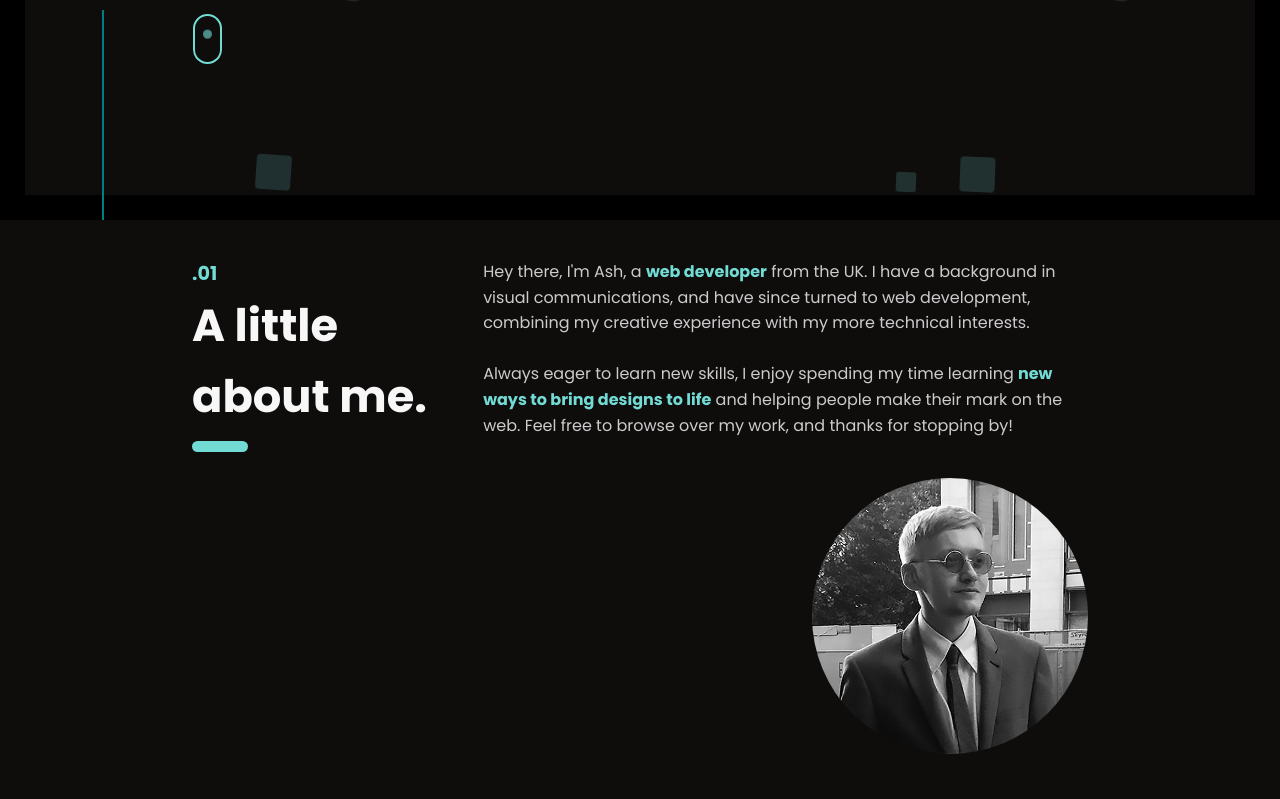
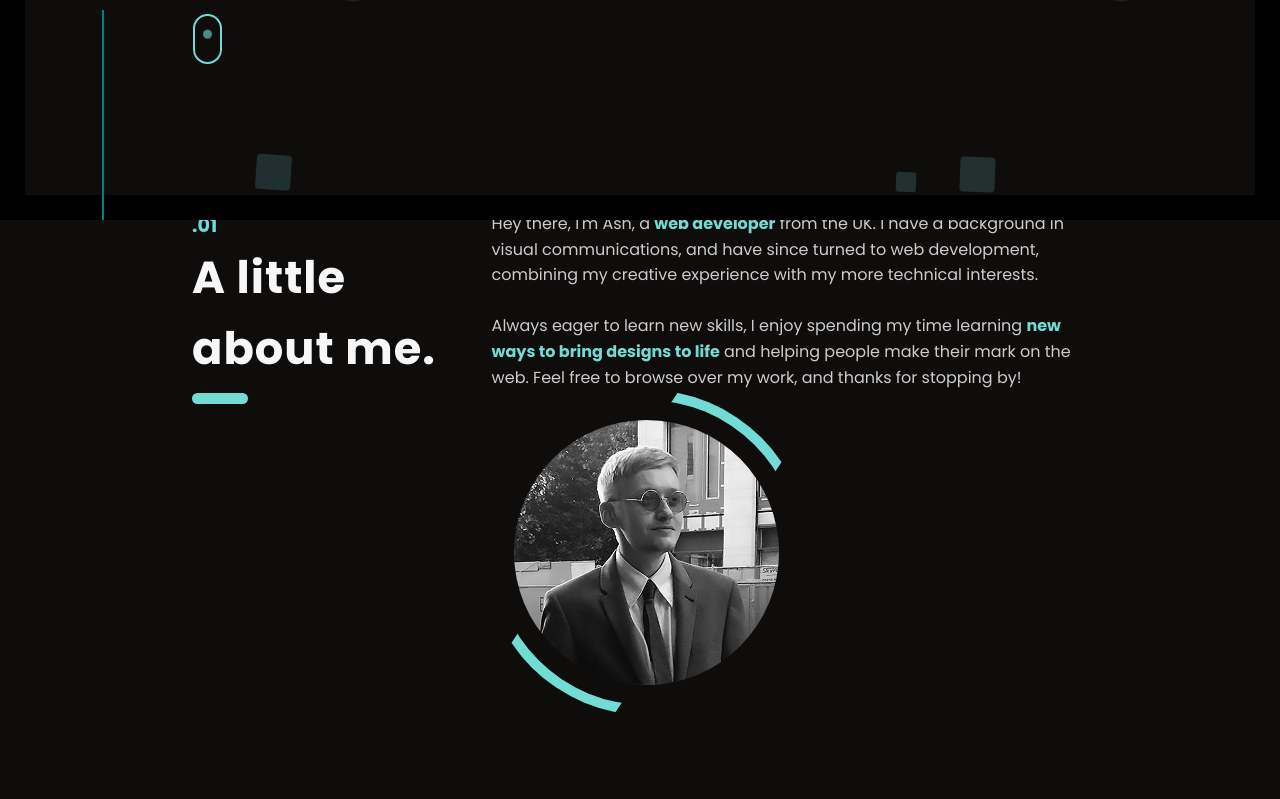
Before and after one commit to HighRoller94/portfoliov1, a Next.js app: page / in a window 1280 px wide. Shown: the part 580-1379 px from the top of the page. Built offline with nearby package versions, Linux system fonts and the light colour scheme; a web font is replaced by a local one.

Commit message:
added image animations

```diff
--- a/components/About.js
+++ b/components/About.js
@@ -1,4 +1,4 @@
-import React from 'react';
+import React, { useEffect } from 'react';
 import Image from 'next/image'
 
 import { useInView } from 'react-intersection-observer';
@@ -11,17 +11,34 @@ import AnimatedText from "./AnimatedText";
 
 function About({ offsetY }) {
 
-    const placeholderText = [
-        { type: "heading", text: "A little about me." }
-    ];
+    const letters = "ABCDEFGHIJKLMNOPQRSTUVWXYZ";
+    let interval = null;
 
-    const container = {
-        visible: {
-            transition: {
-                staggerChildren: 0.03
+    useEffect(() => {
+        document.querySelector('#aboutTitle').onmouseover = e => {
+            let iteration = 0;
+            clearInterval(interval);
+
+            interval = setInterval(() => {
+                e.target.innerText = e.target.innerText
+                .split("")
+                .map((letter, index) => {
+                    if(index < iteration) {
+                    return e.target.dataset.value[index];
                     }
+
+                    return letters[Math.floor(Math.random() * 26)]
+                })
+                .join("");
+
+                if(iteration >= e.target.dataset.value.length){
+                clearInterval(interval);
                 }
-    };
+
+                iteration += 1 / 3;
+            }, 10);
+        }
+    })
 
     const { ref, inView } = useInView({
         triggerOnce: true,
@@ -35,10 +52,9 @@ function About({ offsetY }) {
                 <motion.div className={AboutStyles.aboutHeader}
                 initial="hidden"
                 animate={inView ? "visible" : "hidden"}
-                variants={container}
                 >
                 <span>.01</span>
-                <h2 className={AboutStyles.aboutTitle}>
+                <h2 data-value="A little about me." id="aboutTitle" className={AboutStyles.aboutTitle}>
                     A little about me.
                     {/* {placeholderText.map((item, index) => {
                         return <AnimatedText {...item} key={index} />;
@@ -46,10 +62,14 @@ function About({ offsetY }) {
                 </h2>
                 </motion.div>
                 <div className={AboutStyles.aboutText}>
-                    <p>
+                    <motion.p
+                    initial={{ opacity: 0}}
+                    animate={{ opacity: 1}}
+                    transition={{ duration: 1 }}>
                         Hey there, I'm Ash, a <span>web developer</span> from the UK. I have a background in visual communications, and have since turned to web development, combining my creative experience with my more technical interests.<br /><br />Always eager to learn new skills, I enjoy spending my time learning <span>new ways to bring designs to life</span> and helping people make their mark on the web. Feel free to browse over my work, and thanks for stopping by!
-                    </p>
-                    <div className={AboutStyles.aboutImage}  >
+                    </motion.p>
+                    <div className={AboutStyles.box}>
+                        <div className={AboutStyles.aboutImage}>
                             <Image
                                 fill
                                 src={me}
@@ -59,6 +79,7 @@ function About({ offsetY }) {
                     </div>
                 </div>
             </div>
+        </div>
     )
 }
 
--- a/styles/components/About.module.scss
+++ b/styles/components/About.module.scss
@@ -4,20 +4,17 @@
     display: flex;
     height: 100%;
     flex-direction: column;
-    width: 80%;
+    width: 85%;
     margin: 0 auto;
     position: relative;
-    padding-top: 7rem;
-
+    padding-top: 5rem;
     @media screen and (min-width: 768px) {
         width: 100%;
         padding-bottom: 2rem;
         text-align: left;
-        padding-top: 8rem;
     }
 
     @media screen and (min-width: 1312px) {
-        padding-top: 7rem;
         display: flex;
         flex-direction: column;
         justify-content: center;
@@ -48,7 +45,7 @@
             color: currentColor;
             height: fit-content;
             position: relative;
-
+            width:fit-content;
             @media screen and (min-width: 768px) {
                 padding: 0;
                 background: none;
@@ -69,6 +66,7 @@
             .aboutTitle {
                 font-size: $headerFontSize;
                 margin-top:-.5rem;
+                letter-spacing: 1px;
                 span {
                     margin-bottom:0;
                     font-weight: 700;
@@ -96,7 +94,7 @@
                     }
 
                     @media screen and (min-width: 1312px) {
-                        bottom: -.75rem;
+                        bottom: -.7rem;
                         width: 4rem;
                         height: .7rem;
                     }
@@ -110,7 +108,7 @@
             margin-top: $mobileHeaderMargin;
             width: 100%;
             flex-direction: column;
-            justify-content: center;
+            justify-content: space-between;
 
             @media screen and (min-width: 768px) {
                 margin-left: 1rem;
@@ -151,17 +149,44 @@
                 }
             }
 
+            .box {
+                position: relative;
+                width: 325px;
+                height: 325px;
+                background-color: $offBlack;
+                border-radius: 50%;
+                overflow: hidden;
+                &::before {
+                    content: '';
+                    position: absolute;
+                    inset: -20px 100px;
+                    background: $offTeal;
+                    transition: .5s;
+                    animation: animate 6s linear infinite;
+                }
+                &::after {
+                    content: "";
+                    position: absolute;
+                    background-color: $offBlack;
+                    inset: 10px;
+                    border-radius: 50%;
+                    z-index: 1;
+                }
+                &:hover {
+                    &::before {
+                      inset: -20px 0px;
+                    }
+
+                  }
                 .aboutImage {
+                    position: absolute;
+                    inset: 30px;
+                    z-index: 3;
                     display: flex;
-                position: relative;
-                margin-left: auto;
-                object-fit: contain;
-                margin-top: 2.5rem;
-                transition: .3s ease;
-                z-index: 10;
-                border-radius: 50%;
-                justify-content: flex-end;
-                animation-delay: 0.5s;
+                    justify-content: center;
+                    align-items: center;
+                    overflow: hidden;
+                    flex-direction: column;
                     @media screen and (min-width: 1312px) {
                         margin-top:0;
                     }
@@ -169,14 +194,21 @@
                         position: static !important;
                         border-radius: 50%;
                         margin-left: auto;
-                    width: 50% !important;
                         min-width: 180px;
                         transition: .3s ease-in-out;
                         filter: grayscale(100);
-
+                        margin: 0 auto;
+                        position: absolute;
+                        top: 0;
+                        left: 0;
+                        height: 100%;
+                        width: 100%;
+                        transition: .5s;
+                        text-align: center;
+                        pointer-events: none;
+                        z-index: 3;
                         @media screen and (min-width: 768px) {
                             margin-top: 0;
-                        width: 70% !important;
                             height: auto !important;
                             margin: 0 !important;
                             margin-top: 4rem;
@@ -184,23 +216,15 @@
 
                         @media screen and (min-width: 1312px) {
                             margin: 2rem 0 0 auto;
-                        width: 75% !important;
+                            width: 100% !important;
                             margin-top: 0;
                         }
 
-                    &:hover {
-                        box-shadow:
-                            1px 1px $offTeal,
-                            2px 2px $offTeal,
-                            3px 3px $offTeal;
-                        filter: grayscale(0);
-                        -webkit-transform: translateX(-3px);
-                        transform: translateX(-3px);
-                        transition: .3s ease-in-out;
+                    }
+
                 }
             }
 
-            }
         }
     }
 
@@ -209,3 +233,12 @@
 .word-wrapper {
     white-space: nowrap;
 }
+
+@keyframes animate {
+    0% {
+      transform: rotate(0)
+    }
+    100% {
+      transform: rotate(360deg)
+    }
+  }
```
Lines whose indentation alone changed are shown as unchanged.
